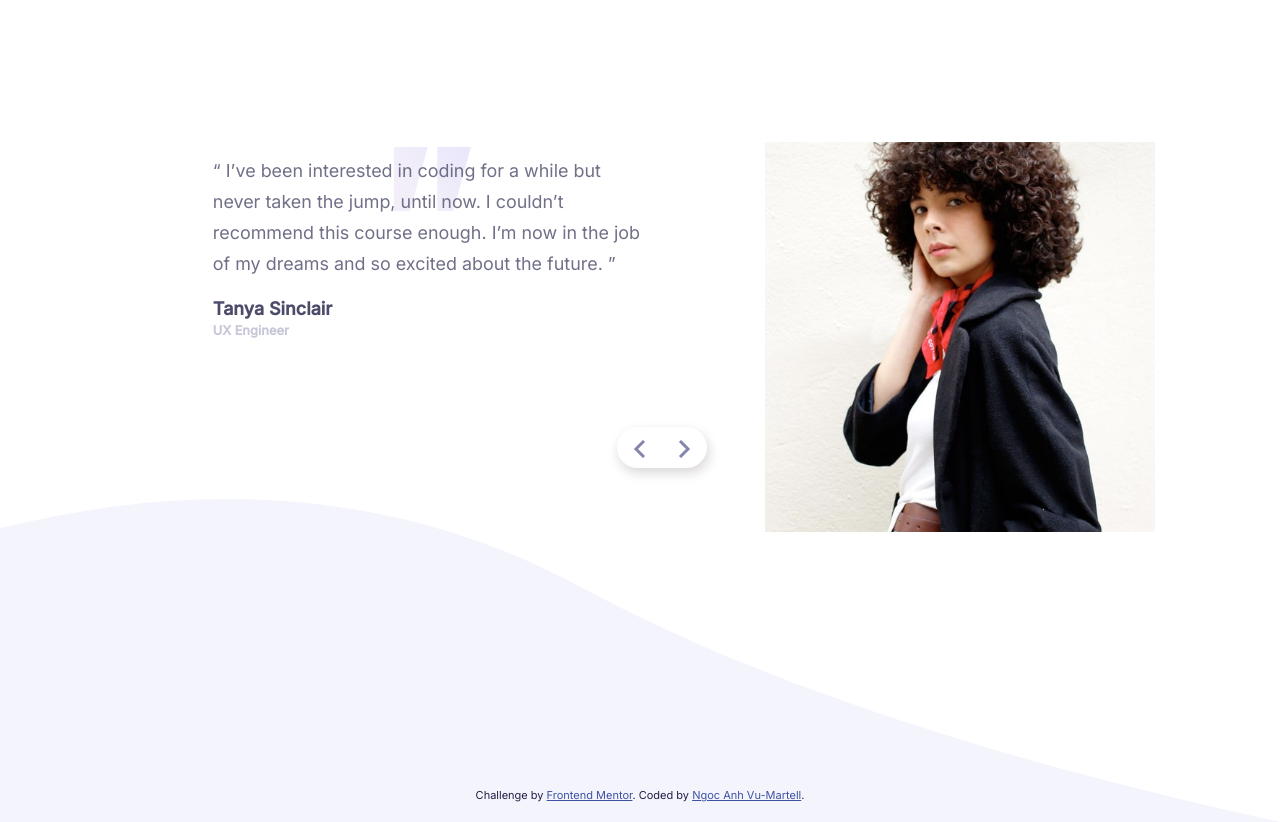
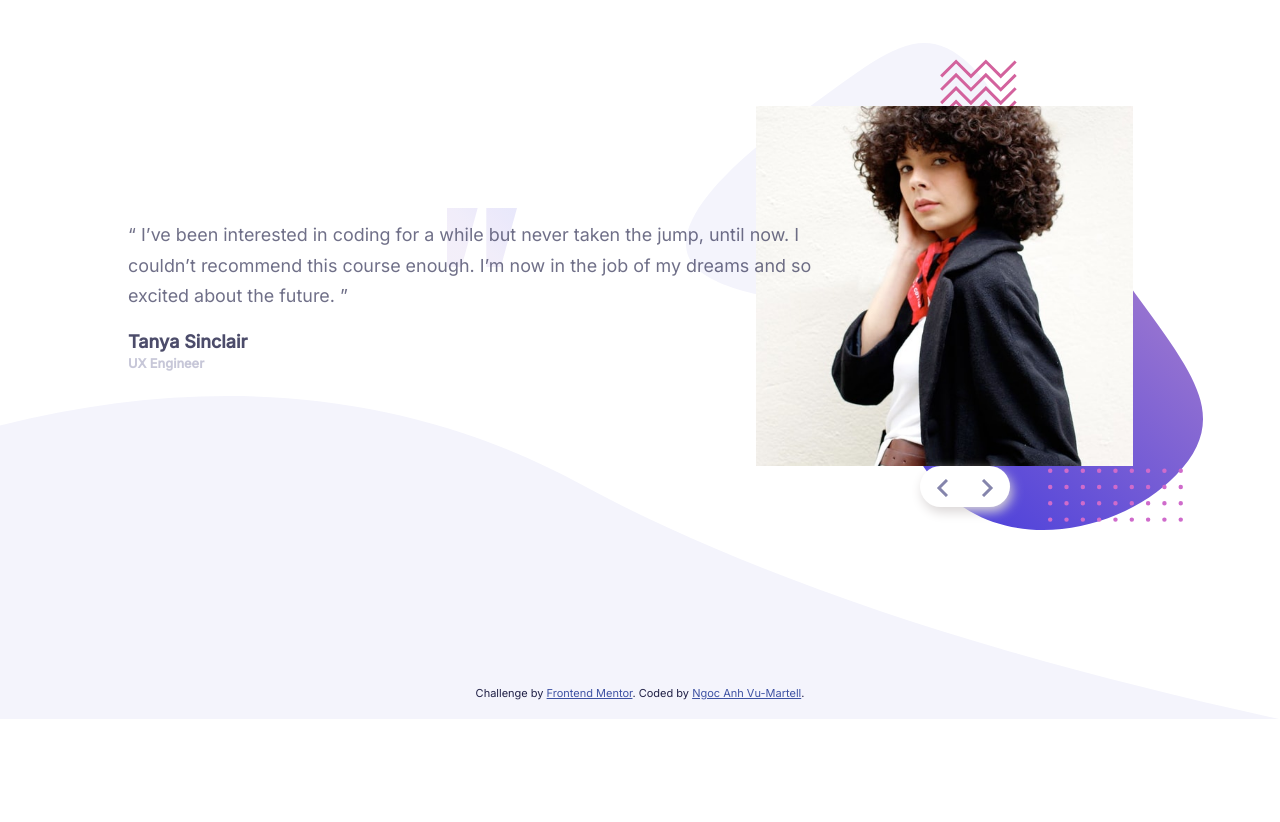
Before and after one commit to anh-vumartell/FrontenMentor-Testimonial-Slider, a plain HTML site: page index.html in a window 1280 px wide. Shown: the part 114-936 px from the top of the page. After the commit the page ends 833 px from the top, so only its background shows below. Drawn offline with Linux system fonts and the light colour scheme.

Commit message:
fix tablet & dessktop view

```diff
--- a/style.css
+++ b/style.css
@@ -51,13 +51,13 @@ h6 {
 }
 .main {
   max-width: 100vw;
-  height: 90%;
+  /* height: 90%; */
   margin: 0 auto;
 }
 .slider {
   max-width: 100vw;
   height: 100vh;
-  margin: 4rem 1rem;
+  margin: 1.5rem 1rem;
   position: relative;
   display: flex;
   overflow: hidden;
@@ -93,8 +93,8 @@ h6 {
   height: 50%;
   background-image: url(./images/pattern-quotes.svg);
   background-repeat: no-repeat;
-  background-size: 6rem;
-  background-position: center 0.8rem;
+  background-size: 5.5rem;
+  background-position: center 0.2rem;
   opacity: 0.8;
 }
 .testimonial--info {
@@ -147,6 +147,9 @@ h6 {
 
 /*On Tablet View*/
 @media only screen and (min-width: 768px) {
+  .slider {
+    margin: 0 auto;
+  }
   .slide {
     flex-direction: row-reverse;
     align-items: center;
@@ -159,13 +162,18 @@ h6 {
     align-items: flex-start;
   }
   .testimonial--container {
-    width: 60%;
-    margin-left: 3rem;
+    display: flex;
+    flex-direction: column;
+    justify-content: center;
+    width: 70%;
+    margin-left: 4rem;
+    background-position: center 6.5rem;
   }
   .img--container {
-    width: 420px;
-    height: 420px;
-    padding: 60px;
+    width: 480px;
+    height: 400px;
+    padding: 70px;
+    background-size: contain;
     z-index: -1;
   }
   .img--container img {
@@ -173,33 +181,33 @@ h6 {
     height: 100%;
   }
   .btn--container {
-    top: 450px;
+    top: 520px;
     transform: translateX(0);
-    left: calc(100% - 250px);
+    left: calc(100% - 230px);
   }
 }
 /*On Desktop view*/
-@media only screen and (min-width: 950px) {
+@media only screen and (min-width: 1200px) {
   .slider {
     justify-content: center;
     align-items: center;
   }
   .slide {
     width: 100%;
+    padding: 0 6rem;
+  }
+  .testimonial--container {
+    background-position: center 9.5rem;
   }
   .img--container {
-    width: 550px;
-    height: 550px;
-    padding: 80px;
-  }
-  .testimonial--container {
-    width: 35%;
-    margin-left: 200px;
+    width: 560px;
+    height: 500px;
+    margin-left: -150px;
   }
   .btn--container {
-    top: 490px;
+    top: 580px;
     transform: translateX(0);
-    left: calc(100% - 650px);
+    left: calc(100% - 360px);
     height: 3.2rem;
   }
 }
```
